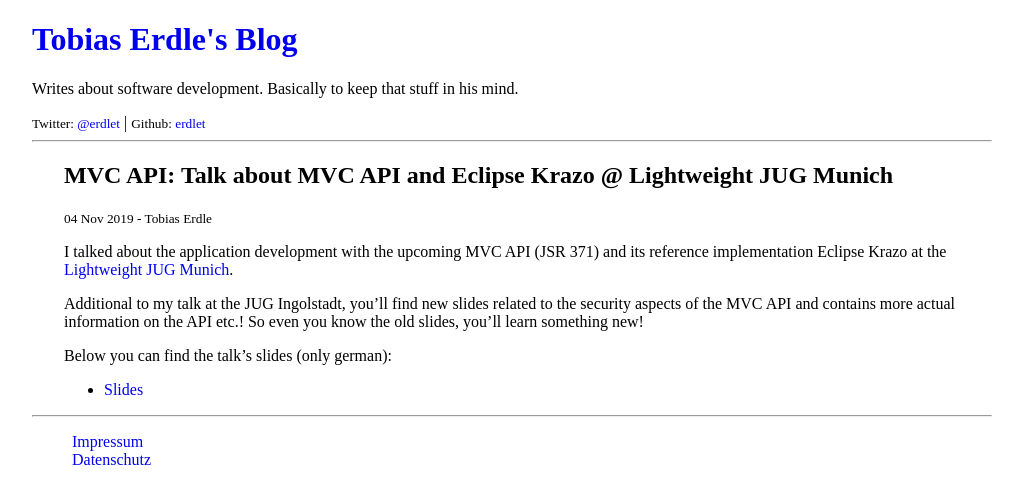
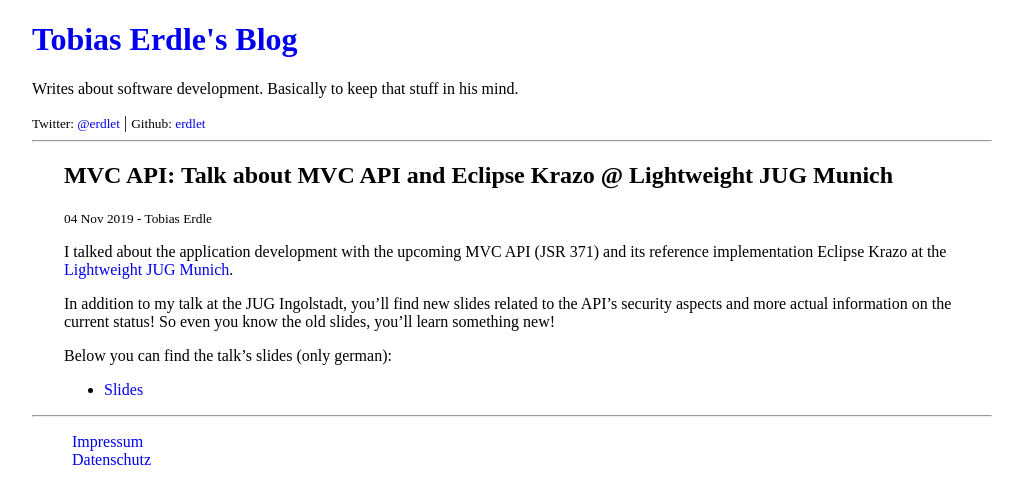
Before and after one commit to erdlet/erdlet.github.io, a Jekyll site: the page built from _posts/2019-11-04-jsr371-talk-at-lwjugmuc.md, in a window 1280 px wide. Shown: the top 504 px of the page, without its empty margins (128-1151 px from the left). Built offline with Jekyll 4.4.1, drawn with Linux system fonts in a browser that asks for light colours.

Commit message:
Fix some grammar issues

```diff
--- a/_posts/2019-11-04-jsr371-talk-at-lwjugmuc.md
+++ b/_posts/2019-11-04-jsr371-talk-at-lwjugmuc.md
@@ -9,8 +9,8 @@ author: Tobias Erdle
 I talked about the application development with the upcoming MVC API (JSR 371) and its
 reference implementation Eclipse Krazo at the [Lightweight JUG Munich](https://www.meetup.com/de-DE/Lightweight-Java-User-Group-Munchen/).
 
-Additional to my talk at the JUG Ingolstadt, you'll find new slides related to the security aspects
-of the MVC API and contains more actual information on the API etc.! So even you know the old slides, you'll
+In addition to my talk at the JUG Ingolstadt, you'll find new slides related to the API's security aspects
+and more actual information on the current status! So even you know the old slides, you'll
 learn something new!
 
 Below you can find the talk's slides (only german):
```
